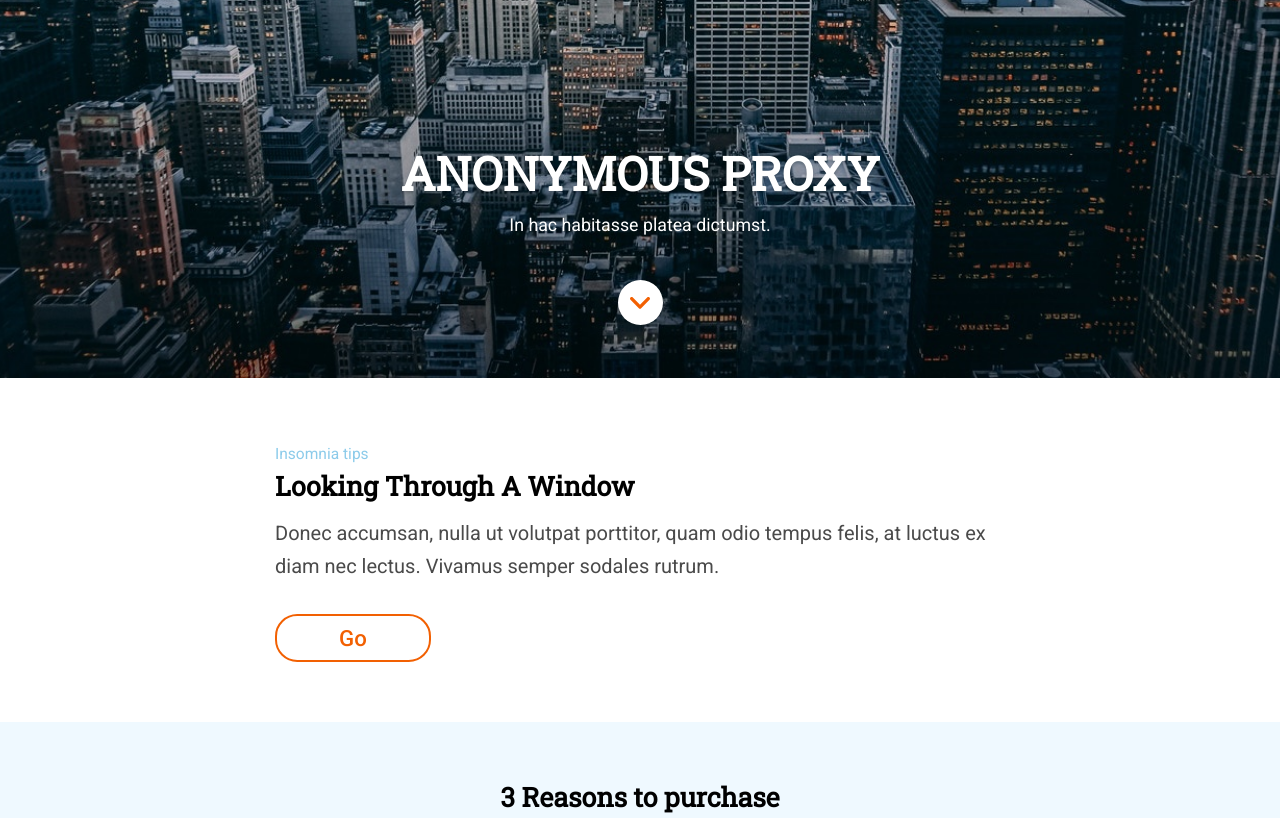
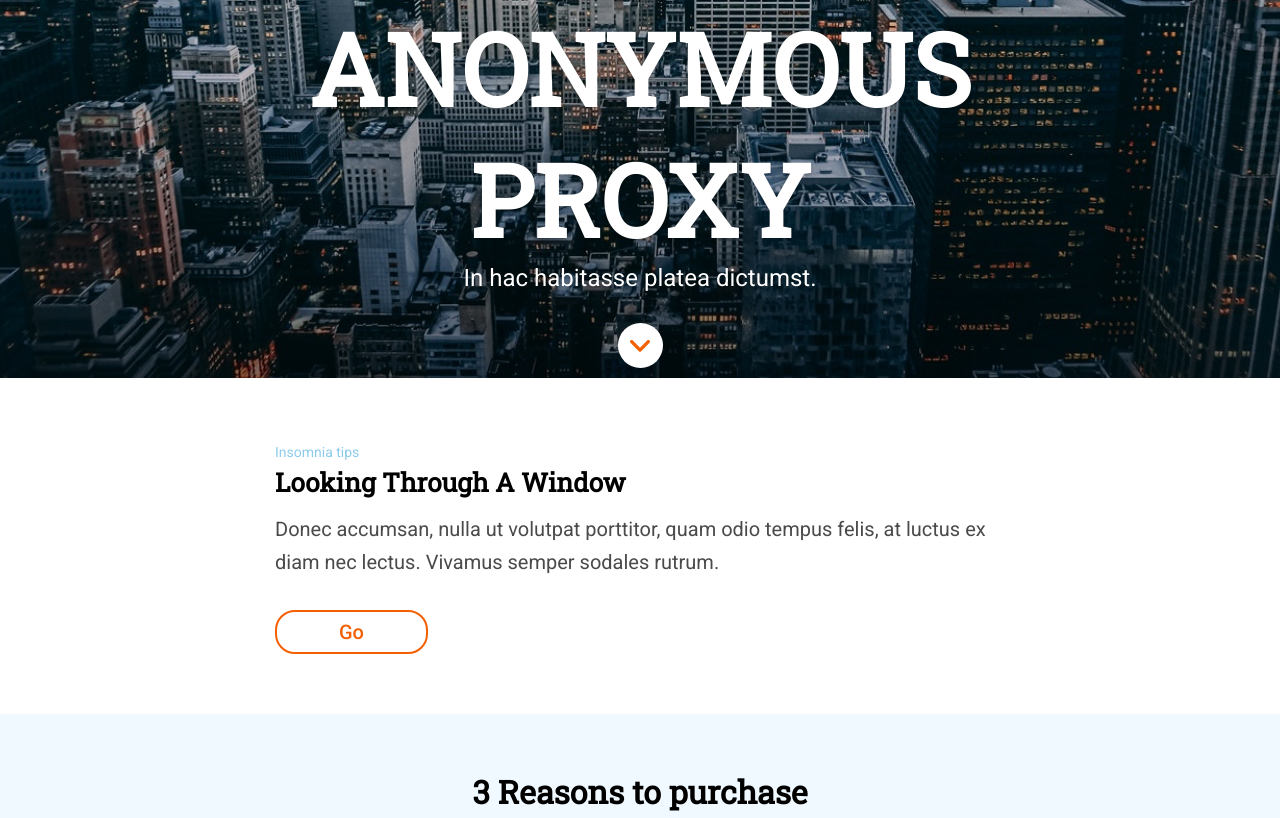
Before and after one commit to martacruces/evaluacion-final-modulo-1-martacruces, a website: page _src/templates/index.html in a window 1280 px wide. Shown: the part 422-1240 px from the top of the page. Drawn offline with nearby package versions, Linux system fonts and the light colour scheme; files that its build step writes are made by us from their sources; files whose address does not match are found by name.

Commit message:
Mediaquerie for desktop added

```diff
--- a/_src/assets/scss/core/_functions.scss
+++ b/_src/assets/scss/core/_functions.scss
@@ -1,3 +1,7 @@
 @function rem($pixels) {
     @return ( $pixels / $default-font-size * 1rem );
 }
+
+@function rem-tablet($pixels) {
+    @return ($pixels / $default-tablet-font-size) * 1rem;
+}
--- a/_src/assets/scss/template/_responsive.scss
+++ b/_src/assets/scss/template/_responsive.scss
@@ -2,8 +2,40 @@
     html {
         font-size: $default-tablet-font-size;
     }
+
+    .header {
+        &__title {
+        font-size: rem-tablet(80px);
+        }
+
+        &__subtitle {
+            font-size: rem-tablet(24px);
+            margin-bottom: 30px;
+        }
+
+        &__button {
+            margin-bottom: 45px;
+        }
+    }
+
     .section-window {
         padding: $section-padding-tablet;
+
+        &__entry {
+            font-size: rem-tablet(14px);
+        }
+
+        &__title {
+            font-size: rem-tablet(26px);
+        }
+
+        &__text {
+            font-size: rem-tablet(20px);
+        }
+
+        &__button-go {
+            font-size: rem-tablet(20px);
+        }
     }
 
     .section-reasons {
@@ -21,6 +53,10 @@
         &__reason-item {
             margin: 0 0 15px;
         }
+    }
+
+    .reason-item__title {
+        margin-bottom: 14px;
     }
 
     .section-window__button-go {
@@ -53,6 +89,18 @@
 }
 
 @include media($desktop) {
+    .header {
+        &__title {
+            font-size: rem-tablet(100px);
+            max-width: 730px;
+            margin: 0 auto;
+        }
+
+        &__button {
+            margin-bottom: 10px;
+        }
+    }
+
     .section-window {
         padding: $section-padding-desktop;
         max-width: 730px;
@@ -63,6 +111,10 @@
         padding: $section-padding-desktop;
         max-width: 1100px;
         margin: 0 auto;
+
+        &__title {
+            font-size: rem-tablet(32px);
+        }
     }
 
     .section-window__button-go {
```
